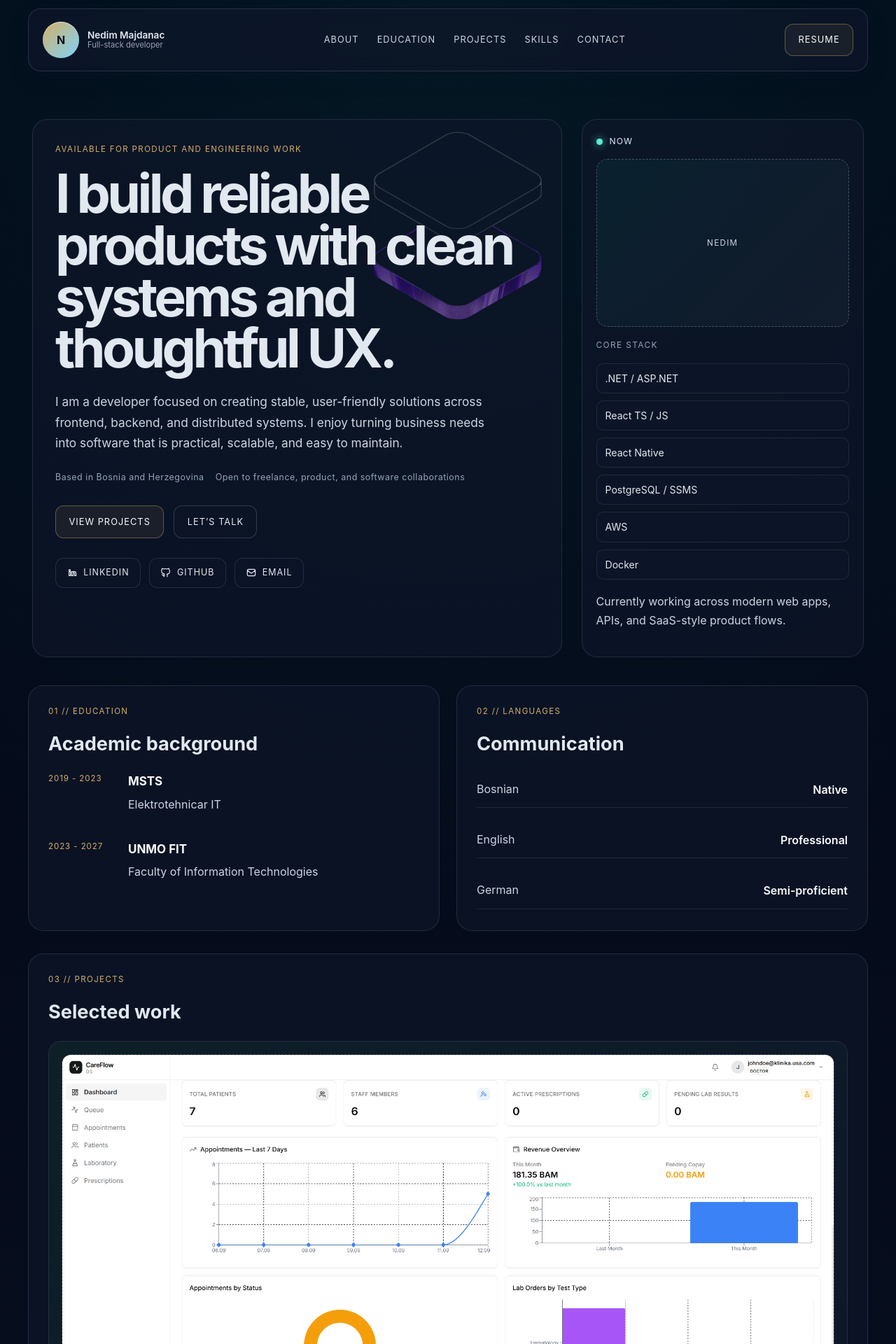
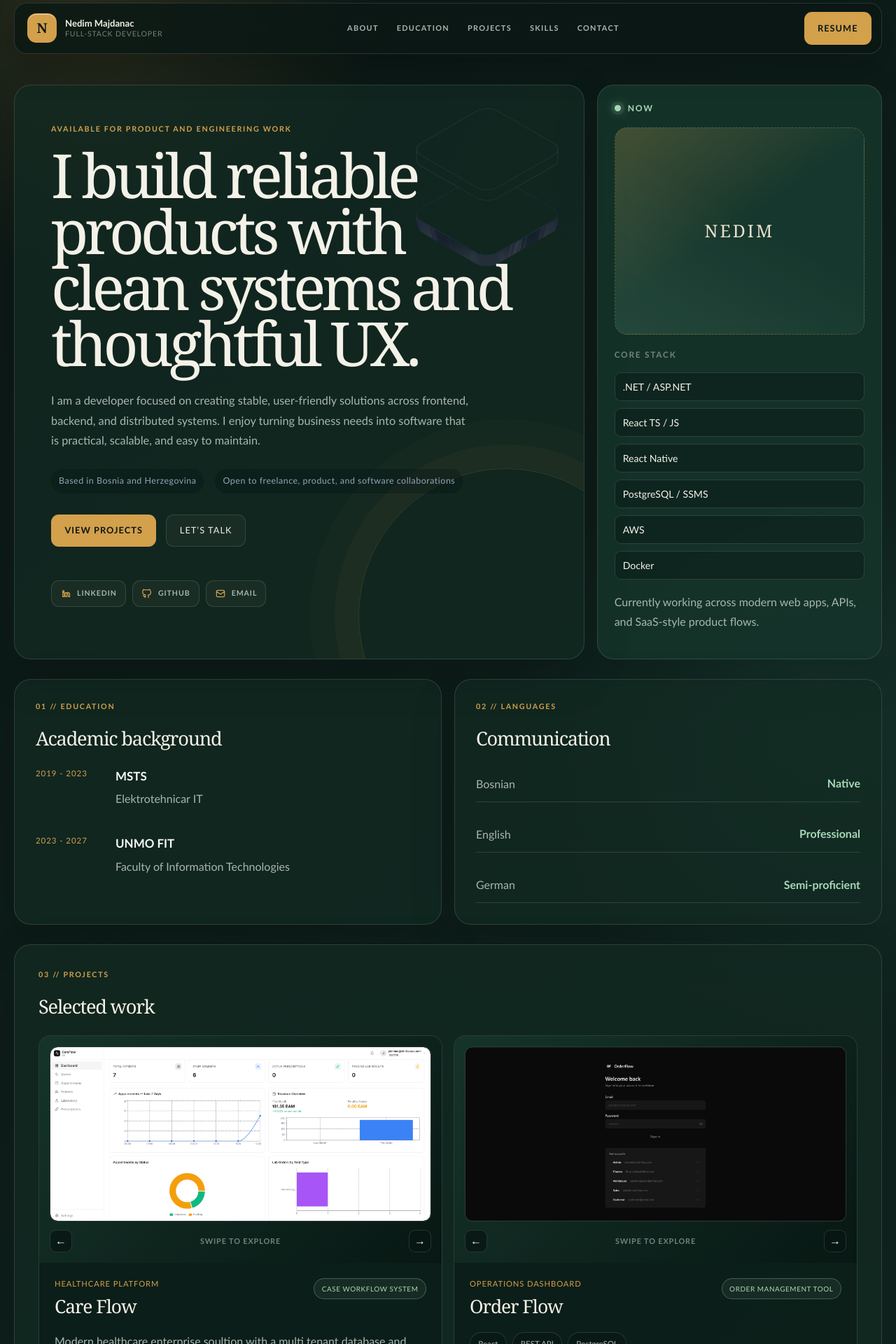
Before and after one commit to NedimMajdanac/nedim-majdanac-cv, a React (Vite) app: page / in a window 1280 px wide. Shown: the part 20-1940 px from the top of the page at 70% size. Built offline with nearby package versions, Linux system fonts and the light colour scheme.

Commit message:
redesign

```diff
--- a/src/App.css
+++ b/src/App.css
@@ -811,3 +811,529 @@
     flex-direction: column;
   }
 }
+
+/* Visual refresh */
+:root {
+  --ink: #f4f1e8;
+  --muted: #a9b6ae;
+  --dim: #71847b;
+  --line: rgba(226, 235, 220, 0.14);
+  --panel: rgba(18, 42, 35, 0.74);
+  --panel-strong: rgba(21, 51, 42, 0.92);
+  --gold: #d3a04c;
+  --mint: #a8d8b8;
+}
+
+::selection {
+  color: #0b1714;
+  background: var(--gold);
+}
+
+.page-shell {
+  width: min(1240px, calc(100% - 40px));
+  padding: 24px 0 92px;
+}
+
+.topbar {
+  top: 16px;
+  padding: 12px 14px 12px 18px;
+  border-color: var(--line);
+  border-radius: 18px;
+  background: rgba(10, 24, 20, 0.82);
+  box-shadow: 0 18px 50px rgba(0, 0, 0, 0.2);
+  backdrop-filter: blur(18px);
+}
+
+.profile-thumb {
+  width: 42px;
+  height: 42px;
+  border: 1px solid rgba(211, 160, 76, 0.55);
+  border-radius: 13px;
+  color: #0b1714;
+  background: var(--gold);
+  font-family: Georgia, serif;
+  font-size: 1.2rem;
+}
+
+.brand-name {
+  color: var(--ink);
+  font-size: 0.82rem;
+}
+
+.brand-role {
+  color: var(--dim);
+  font-size: 0.66rem;
+  letter-spacing: 0.08em;
+  text-transform: uppercase;
+}
+
+.main-nav a {
+  color: var(--muted);
+  font-size: 0.68rem;
+  font-weight: 700;
+  letter-spacing: 0.12em;
+}
+
+.main-nav a:hover,
+.main-nav a:focus-visible {
+  color: var(--gold);
+}
+
+.nav-cta,
+.primary-button {
+  min-height: 42px;
+  border-color: rgba(211, 160, 76, 0.62);
+  border-radius: 11px;
+  color: #0b1714;
+  background: var(--gold);
+  font-weight: 700;
+}
+
+.nav-cta:hover,
+.primary-button:hover {
+  transform: translateY(-2px);
+  background: #e2b35f;
+}
+
+.content {
+  gap: 28px;
+  padding-top: 44px;
+}
+
+.hero {
+  grid-template-columns: minmax(0, 1.6fr) minmax(290px, 0.8fr);
+  gap: 18px;
+  padding: 0;
+}
+
+.hero-copy,
+.profile-panel,
+.info-card,
+.projects-section,
+.skills-section,
+.contact-section {
+  border-color: var(--line);
+  border-radius: 24px;
+  background: var(--panel);
+  box-shadow: 0 22px 70px rgba(0, 0, 0, 0.12);
+}
+
+.hero-copy {
+  min-height: 610px;
+  padding: 54px 52px 42px;
+  isolation: isolate;
+}
+
+.hero-copy::after {
+  position: absolute;
+  right: -100px;
+  bottom: -150px;
+  z-index: -1;
+  width: 420px;
+  height: 420px;
+  border: 1px solid rgba(211, 160, 76, 0.18);
+  border-radius: 50%;
+  content: '';
+  box-shadow: 0 0 0 34px rgba(211, 160, 76, 0.04), 0 0 0 70px rgba(211, 160, 76, 0.025);
+}
+
+.hero-image {
+  top: 28px;
+  right: 28px;
+  width: min(34%, 220px);
+  opacity: 0.18;
+  filter: saturate(0.7);
+}
+
+.eyebrow,
+.section-label {
+  color: var(--gold);
+  font-size: 0.67rem;
+  font-weight: 700;
+  letter-spacing: 0.16em;
+}
+
+.hero-copy h1 {
+  max-width: 760px;
+  font-family: Georgia, 'Times New Roman', serif;
+  font-size: clamp(3.25rem, 6.8vw, 6.6rem);
+  font-weight: 400;
+  letter-spacing: -0.065em;
+  line-height: 0.92;
+}
+
+.lead {
+  max-width: 600px;
+  margin-top: 28px;
+  color: var(--muted);
+  font-size: 1.02rem;
+  line-height: 1.75;
+}
+
+.meta-row span {
+  padding: 8px 11px;
+  border-color: var(--line);
+  border-radius: 999px;
+  background: rgba(7, 22, 18, 0.36);
+}
+
+.secondary-button,
+.social-strip a {
+  border-color: var(--line);
+  border-radius: 11px;
+  color: var(--ink);
+  background: rgba(233, 225, 207, 0.04);
+}
+
+.secondary-button:hover,
+.social-strip a:hover,
+.contact-card a:hover {
+  border-color: rgba(211, 160, 76, 0.5);
+  color: var(--gold);
+}
+
+.social-strip {
+  gap: 9px;
+  margin-top: 48px;
+}
+
+.social-strip a {
+  min-height: 38px;
+  padding: 0.55rem 0.75rem;
+  color: var(--muted);
+  font-size: 0.66rem;
+  font-weight: 700;
+  letter-spacing: 0.09em;
+}
+
+.social-strip svg {
+  color: var(--gold);
+}
+
+.profile-panel {
+  gap: 18px;
+  padding: 24px;
+  background: var(--panel-strong);
+}
+
+.panel-header {
+  color: var(--mint);
+  font-weight: 700;
+  letter-spacing: 0.15em;
+}
+
+.status-dot {
+  background: var(--mint);
+  box-shadow: 0 0 0 5px rgba(168, 216, 184, 0.1), 0 0 16px rgba(168, 216, 184, 0.7);
+}
+
+.portrait-placeholder {
+  min-height: 296px;
+  padding: 18px;
+  border-color: rgba(211, 160, 76, 0.3);
+  border-radius: 18px;
+  color: #e9e1cf;
+  background: linear-gradient(145deg, rgba(211, 160, 76, 0.24), transparent 48%), linear-gradient(30deg, rgba(168, 216, 184, 0.1), transparent 55%), #16372d;
+  font-family: Georgia, serif;
+  font-size: 1.55rem;
+}
+
+.focus-label {
+  color: var(--dim);
+  font-weight: 700;
+  letter-spacing: 0.15em;
+}
+
+.panel-body li {
+  padding: 9px 11px;
+  border-color: var(--line);
+  border-radius: 9px;
+  color: var(--ink);
+  background: rgba(7, 22, 18, 0.4);
+}
+
+.focus-note,
+.timeline-item p,
+.language-item span,
+.project-description,
+.contact-card span,
+.contact-card a {
+  color: var(--muted);
+}
+
+.info-grid {
+  gap: 18px;
+}
+
+.info-card {
+  padding: 30px;
+}
+
+.info-card h2,
+.projects-section h2,
+.skills-section h2,
+.contact-section h2 {
+  color: var(--ink);
+  font-family: Georgia, 'Times New Roman', serif;
+  font-weight: 400;
+  letter-spacing: -0.045em;
+}
+
+.timeline-period,
+.project-type,
+.contact-label {
+  color: var(--gold);
+}
+
+.language-item,
+.skill-group,
+.contact-card,
+.project-card,
+.project-tag,
+.skill-pill {
+  border-color: var(--line);
+}
+
+.language-item strong {
+  color: var(--mint);
+}
+
+.projects-section,
+.skills-section,
+.contact-section {
+  padding: 34px;
+}
+
+.project-grid {
+  grid-template-columns: repeat(2, minmax(0, 1fr));
+  gap: 16px;
+}
+
+.project-card {
+  border-radius: 17px;
+  background: rgba(7, 22, 18, 0.44);
+  transition: transform 0.25s ease, border-color 0.25s ease, box-shadow 0.25s ease;
+}
+
+.project-card:hover {
+  border-color: rgba(211, 160, 76, 0.38);
+  box-shadow: 0 16px 40px rgba(0, 0, 0, 0.18);
+  transform: translateY(-4px);
+}
+
+.mobile-project {
+  grid-column: span 2;
+  grid-template-columns: minmax(240px, 0.8fr) minmax(0, 1.2fr);
+}
+
+.project-carousel {
+  min-height: 232px;
+  padding: 15px;
+  background: linear-gradient(135deg, rgba(38, 93, 74, 0.35), rgba(7, 22, 18, 0.8));
+}
+
+.mockup-slide {
+  min-height: 168px;
+  overflow: hidden;
+  border: 1px solid rgba(233, 225, 207, 0.18);
+  border-radius: 11px;
+  background: rgba(5, 16, 14, 0.8);
+}
+
+.mockup-slide img {
+  min-height: 168px;
+  border-radius: 10px;
+}
+
+.mobile-carousel {
+  min-height: 232px;
+}
+
+.mobile-carousel .mockup-slide {
+  min-height: 272px;
+}
+
+.mobile-carousel .mockup-slide img {
+  height: 258px;
+  max-width: min(100%, 188px);
+}
+
+.carousel-controls button {
+  border-color: var(--line);
+  border-radius: 9px;
+  background: rgba(7, 22, 18, 0.72);
+}
+
+.carousel-controls button:hover,
+.carousel-controls button:focus-visible {
+  border-color: rgba(211, 160, 76, 0.65);
+  color: var(--gold);
+}
+
+.carousel-hint {
+  color: var(--dim);
+  font-weight: 700;
+}
+
+.project-info {
+  padding: 22px;
+}
+
+.project-header h3 {
+  color: var(--ink);
+  font-family: Georgia, 'Times New Roman', serif;
+  font-size: 1.65rem;
+  font-weight: 400;
+  letter-spacing: -0.04em;
+}
+
+.project-status {
+  border-color: rgba(168, 216, 184, 0.3);
+  color: var(--mint);
+  background: rgba(168, 216, 184, 0.07);
+}
+
+.project-tag,
+.skill-pill {
+  color: var(--muted);
+  background: rgba(7, 22, 18, 0.48);
+}
+
+.project-link {
+  color: var(--ink);
+}
+
+.project-link::after {
+  color: var(--gold);
+  content: '↗';
+}
+
+.project-link:hover {
+  color: var(--gold);
+}
+
+.skill-groups {
+  gap: 12px;
+}
+
+.skill-group,
+.contact-card {
+  background: rgba(7, 22, 18, 0.4);
+}
+
+.skill-group h3 {
+  color: var(--ink);
+}
+
+.contact-card {
+  gap: 14px;
+  padding: 20px;
+}
+
+@media (max-width: 980px) {
+  .hero {
+    grid-template-columns: minmax(0, 1.2fr) minmax(250px, 0.8fr);
+  }
+
+  .hero-copy {
+    padding: 44px 38px 36px;
+  }
+
+  .project-grid {
+    grid-template-columns: 1fr;
+  }
+
+  .mobile-project {
+    grid-column: auto;
+  }
+
+  .skill-groups {
+    grid-template-columns: repeat(2, minmax(0, 1fr));
+  }
+}
+
+@media (max-width: 760px) {
+  .page-shell {
+    width: min(100% - 24px, 620px);
+    padding-top: 14px;
+  }
+
+  .topbar {
+    top: 10px;
+    flex-wrap: wrap;
+    justify-content: center;
+    gap: 12px 18px;
+  }
+
+  .brand-wrap {
+    width: 100%;
+    justify-content: center;
+  }
+
+  .main-nav {
+    order: 3;
+    flex: 1 1 100%;
+    flex-wrap: wrap;
+    gap: 10px 15px;
+  }
+
+  .nav-cta {
+    flex: 1 1 100%;
+  }
+
+  .content {
+    gap: 20px;
+    padding-top: 28px;
+  }
+
+  .hero,
+  .info-grid,
+  .skill-groups,
+  .contact-card {
+    grid-template-columns: 1fr;
+  }
+
+  .hero-copy {
+    min-height: auto;
+    padding: 36px 24px 28px;
+  }
+
+  .hero-copy h1 {
+    font-size: clamp(3rem, 13vw, 5rem);
+  }
+
+  .projects-section,
+  .skills-section,
+  .contact-section,
+  .info-card {
+    padding: 24px 20px;
+  }
+
+  .section-heading {
+    display: block;
+  }
+
+  .mobile-project {
+    display: flex;
+  }
+}
+
+@media (max-width: 480px) {
+  .hero-copy h1 {
+    font-size: clamp(2.65rem, 14vw, 4rem);
+  }
+
+  .hero-actions a,
+  .social-strip a {
+    flex: 1 1 100%;
+  }
+
+  .timeline-item {
+    grid-template-columns: 1fr;
+    gap: 5px;
+  }
+
+  .project-header {
+    flex-direction: column;
+  }
+}
--- a/src/App.tsx
+++ b/src/App.tsx
@@ -266,7 +266,7 @@ function App() {
           <div className="contact-card">
             <div>
               <p className="contact-label">Email</p>
-              <a href="mailto:hello@example.com">hello@example.com</a>
+              <a href="mailto:nedimmajdanac13@gmail.com">nedimmajdanac13@gmail.com</a>
             </div>
             <div>
               <p className="contact-label">Location</p>
--- a/src/index.css
+++ b/src/index.css
@@ -1,9 +1,9 @@
 :root {
-  font-family: Inter, 'Segoe UI', sans-serif;
+  font-family: 'Avenir Next', 'Trebuchet MS', sans-serif;
   line-height: 1.5;
   font-weight: 400;
-  color: #e2e8f0;
-  background: #020817;
+  color: #f4f1e8;
+  background: #0b1714;
   font-synthesis: none;
   text-rendering: optimizeLegibility;
   -webkit-font-smoothing: antialiased;
@@ -24,9 +24,10 @@ body {
   min-width: 320px;
   min-height: 100vh;
   background:
-    radial-gradient(circle at top, rgba(15, 118, 110, 0.14), transparent 20%),
-    linear-gradient(180deg, #020817 0%, #0f172a 100%);
-  color: #e2e8f0;
+    radial-gradient(circle at 10% 0%, rgba(205, 154, 67, 0.16), transparent 26rem),
+    radial-gradient(circle at 92% 22%, rgba(43, 111, 91, 0.24), transparent 28rem),
+    linear-gradient(135deg, #0b1714 0%, #10231f 52%, #0a1212 100%);
+  color: #f4f1e8;
 }
 
 img {
```
